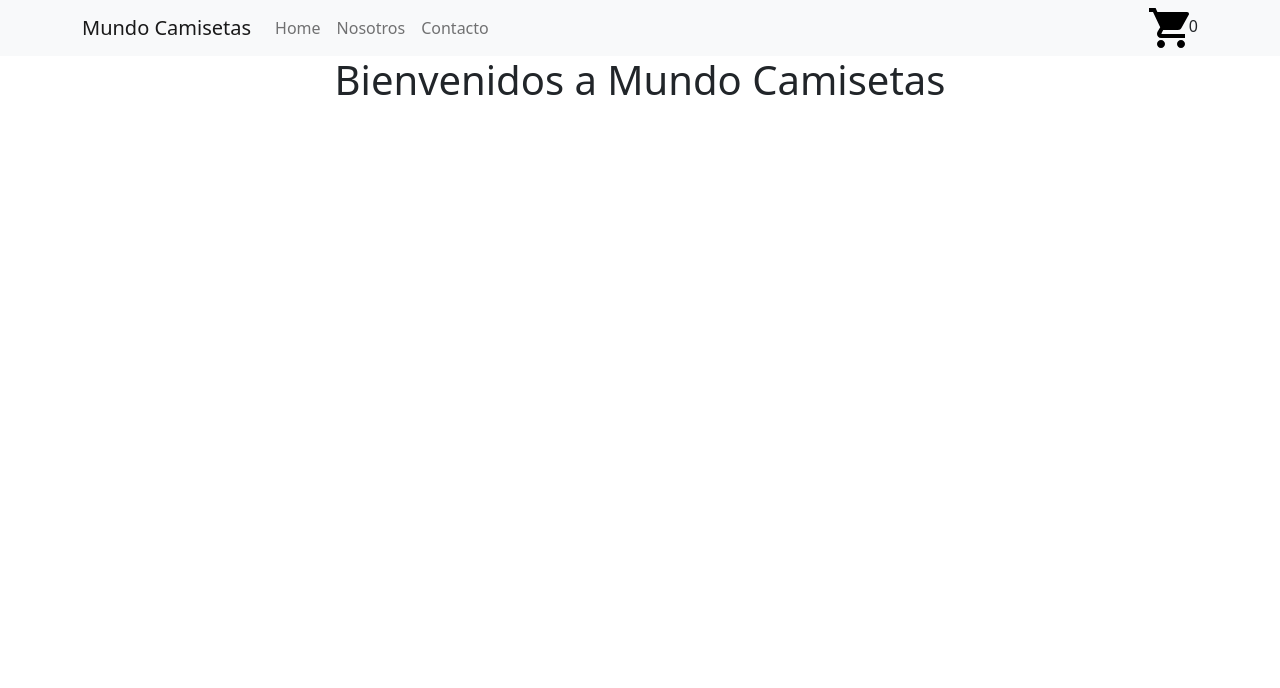
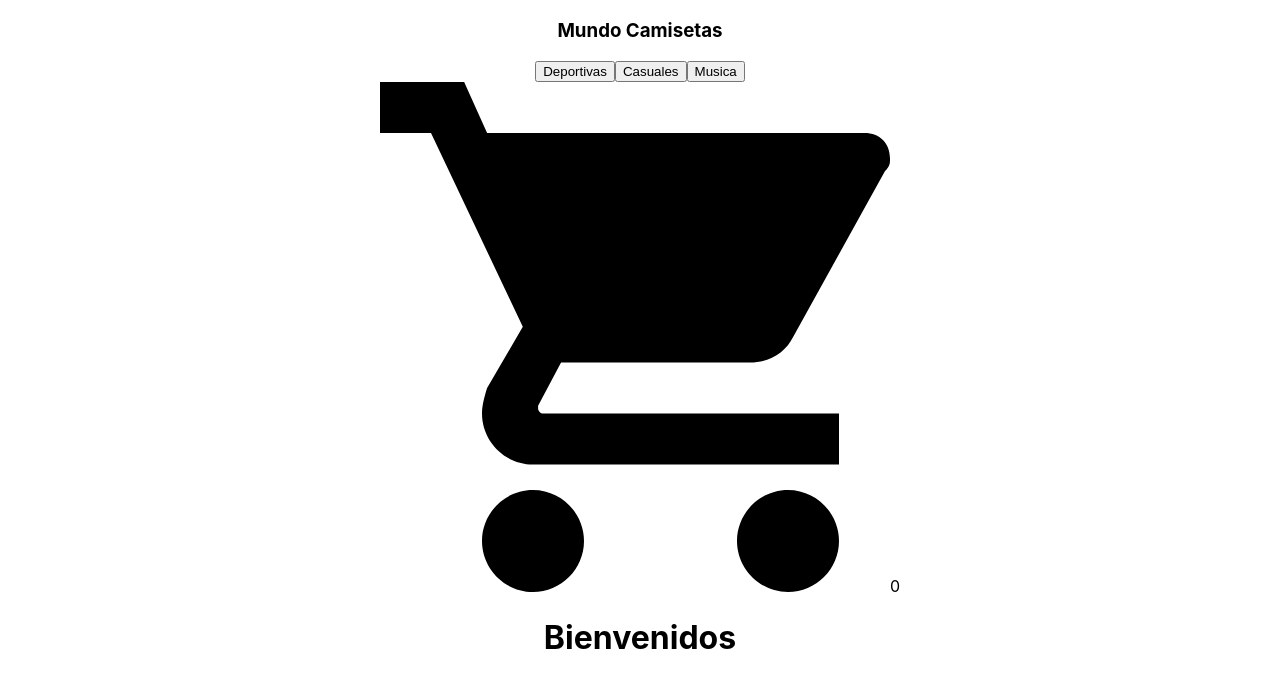
Before and after one commit to TomyMontenegro99/PreEntrega1Montenegro-Mundo-camisetas, a React (Create React App) app in the folder ecommercecamisetas/: page / in a window 1280 px wide. Shown: the top 688 px of the page. Built offline with nearby package versions, Linux system fonts and the light colour scheme.

Commit message:
se cambio el icono del carrito con la libreria react icons

```diff
--- a/ecommercecamisetas/package.json
+++ b/ecommercecamisetas/package.json
@@ -6,7 +6,6 @@
     "@testing-library/jest-dom": "^5.16.5",
     "@testing-library/react": "^13.4.0",
     "@testing-library/user-event": "^13.5.0",
-    "bootstrap": "^5.2.3",
     "react": "^18.2.0",
     "react-dom": "^18.2.0",
     "react-scripts": "5.0.1",
--- a/ecommercecamisetas/src/App.jsx
+++ b/ecommercecamisetas/src/App.jsx
@@ -1,12 +1,12 @@
-import "./App.css";
-import NavBar from "./components/NavBar/NavBar";
-import ItemListContainer from "./components/ItemListContainer/ItemListContainer";
+import './App.css';
+import NavBar from './components/NavBar/NavBar';
+import ItemListContainer from './components/ItemListContainer/ItemListContainer'
 
 function App() {
   return (
     <div className="App">
-      <NavBar />
-      <ItemListContainer greeting={"Bienvenidos a Mundo Camisetas"} />
+      <NavBar/>
+      <ItemListContainer greeting={'Bienvenidos'}/>
     </div>
   );
 }
--- a/ecommercecamisetas/src/components/ItemListContainer/ItemListContainer.js
+++ b/ecommercecamisetas/src/components/ItemListContainer/ItemListContainer.js
@@ -1,9 +1,10 @@
-const ItemListContainer = ({ greeting }) => {
-  return (
-    <div>
-      <h1>{greeting}</h1>
-    </div>
-  );
-};
+const  ItemListContainer = ({ greeting}) => {
+    return (
+        <div>
+            <h1>{greeting}</h1>
+        </div>
+    )
 
-export default ItemListContainer;
+}
+
+export default ItemListContainer
--- a/ecommercecamisetas/src/components/NavBar/NavBar.jsx
+++ b/ecommercecamisetas/src/components/NavBar/NavBar.jsx
@@ -1,43 +1,14 @@
 import CartWidget from "../CartWidget/CartWidget";
 const NavBar = () => {
   return (
-    <nav className="navbar navbar-expand-lg navbar-light bg-light">
-      <div className="container">
-        <a className="navbar-brand" href="./Home/Home">
-          Mundo Camisetas
-        </a>
-        <button
-          className="navbar-toggler"
-          type="button"
-          data-toggle="collapse"
-          data-target="#navbarNav"
-          aria-controls="navbarNav"
-          aria-expanded="false"
-          aria-label="Toggle navigation"
-        >
-          <span className="navbar-toggler-icon"></span>
-        </button>
-        <div className="collapse navbar-collapse" id="navbarNav">
-          <ul className="navbar-nav">
-            <li className="nav-item">
-              <a className="nav-link" href="./Home/Home">
-                Home
-              </a>
-            </li>
-            <li className="nav-item">
-              <a className="nav-link" href="./Nosotros/Nosotros">
-                Nosotros
-              </a>
-            </li>
-            <li className="nav-item">
-              <a className="nav-link" href="./Contacto/Contacto">
-                Contacto
-              </a>
-            </li>
-          </ul>
-        </div>
-        <CartWidget />
+    <nav>
+      <h3>Mundo Camisetas</h3>
+      <div>
+        <button>Deportivas</button>
+        <button>Casuales</button>
+        <button>Musica</button>
       </div>
+      <CartWidget />
     </nav>
   );
 };
```
Also changed, not shown: ecommercecamisetas/src/index.js (+6 -7 lines), ecommercecamisetas/src/Home.jsx (added), ecommercecamisetas/src/components/Carrito/Carrito.jsx (added), ecommercecamisetas/src/components/CartWidget/assets/cart.svg, 1 other file (tests, documents, lock files or other folders).
